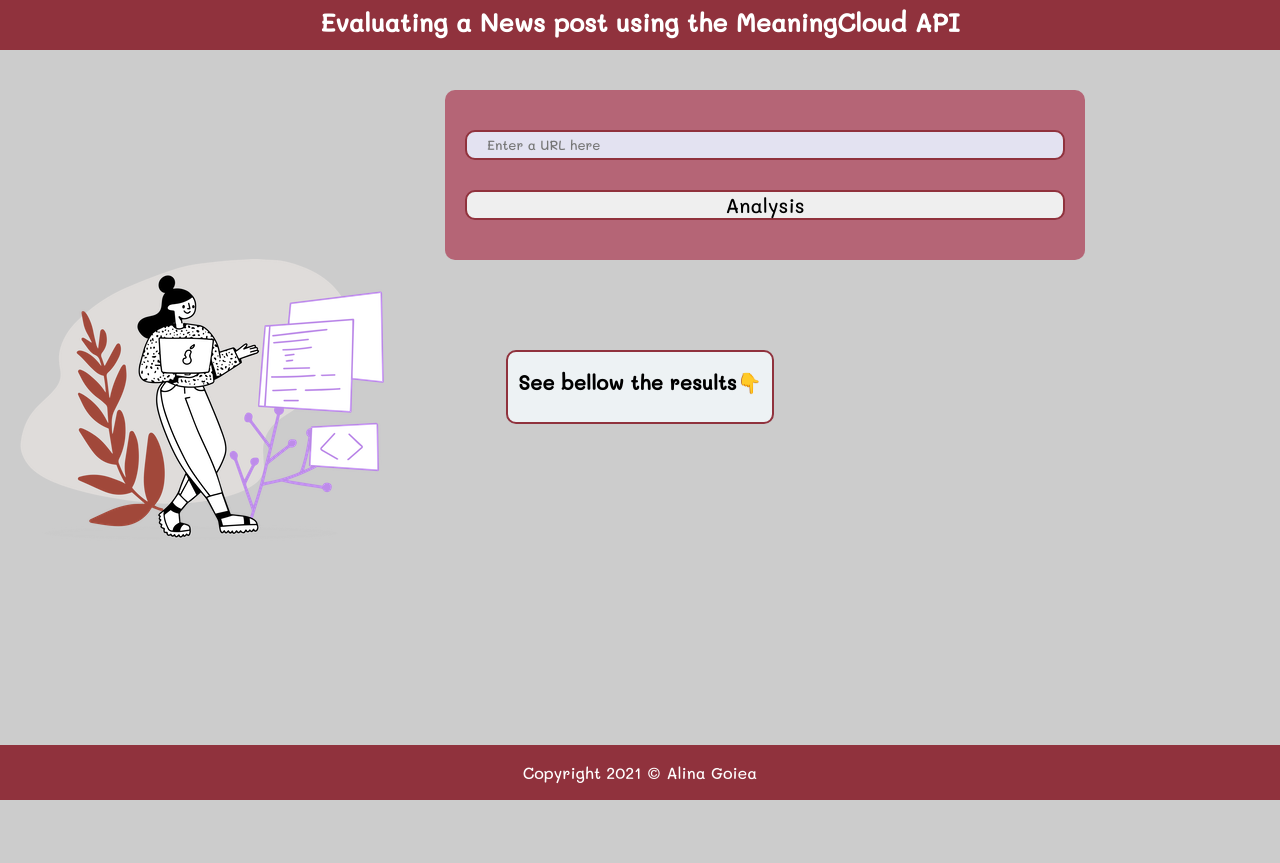
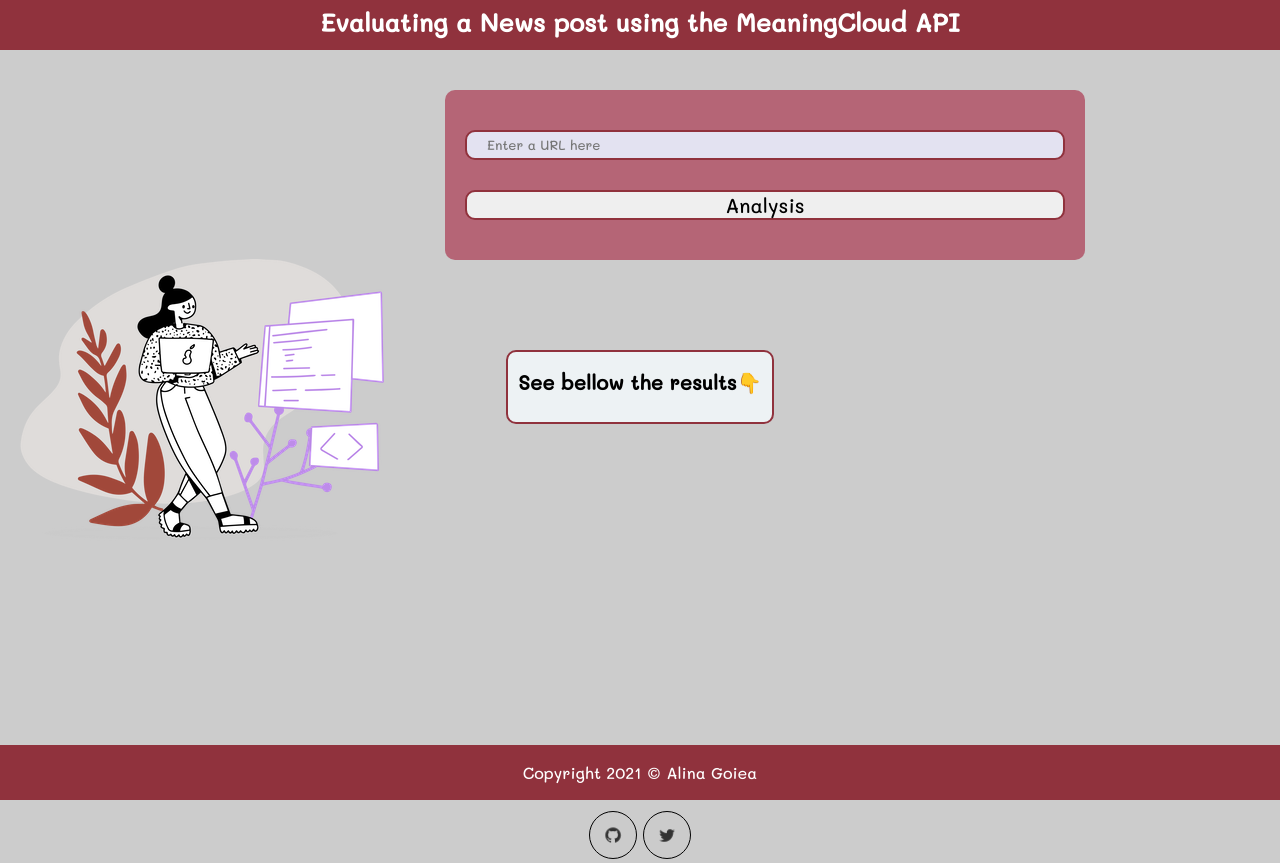
Before and after one commit to AlinaDev252/Evaluate-news-nlp, a website built with webpack: page src/client/views/index.html in a window 1280 px wide. Before the commit the page ends 801 px from the top, so only its background shows below. Built offline with nearby package versions, Linux system fonts and the light colour scheme.

```diff
--- a/src/client/styles/footer.scss
+++ b/src/client/styles/footer.scss
@@ -11,3 +11,11 @@
 .footer-text {
 	padding: 20px;
 }
+
+.social-media a img {
+	width: 48px;
+	height: 48px;
+	border: 1px solid black;
+	border-radius: 24px;
+	margin-top: 10px;
+}
--- a/src/client/views/index.html
+++ b/src/client/views/index.html
@@ -53,6 +53,10 @@
 		</script> -->
 		<footer>
 			<p class="footer-text">Copyright 2021 © Alina Goiea</p>
+         <div class="social-media">
+            <a class="social" href="https://github.com/AlinaDev252"><img src="../assets/github.png" alt="github-account" /></a>
+            <a class="social" href="https://twitter.com/AGoiea"><img src="../assets/twitter.png" alt="twitter-account" /></a>
+        </div>
 		</footer>
 	</body>
 </html>
```
Also changed, not shown: package.json (+9 -10 lines), src/client/assets/github.png (added), src/client/assets/twitter.png (added), 1 other file.
